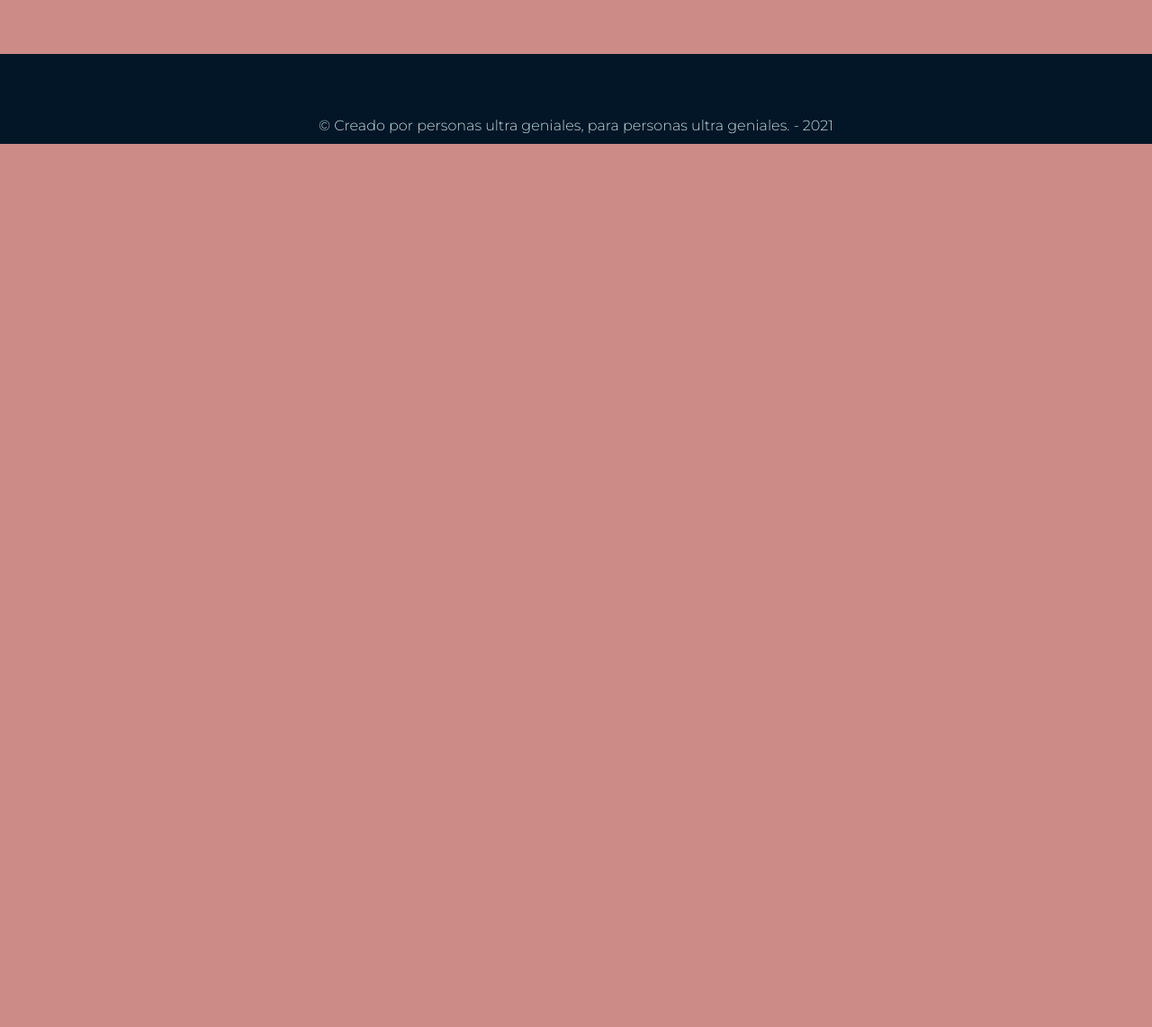
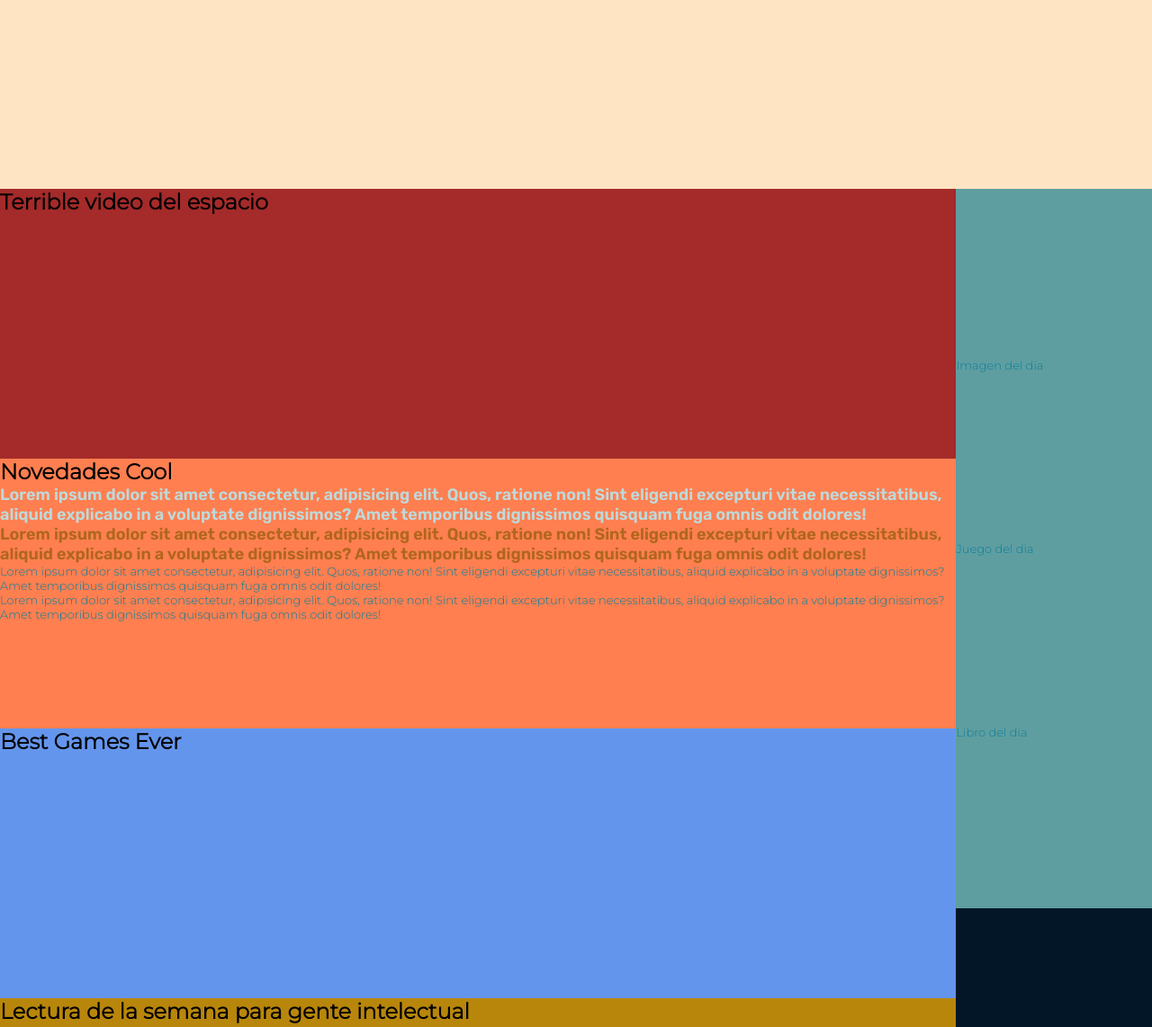
Before and after one commit to rosacabrerac/The-Space-Zone, a plain HTML site: page index.html in a window 1280 px wide. Shown: the part 640-1782 px from the top of the page at 90% size. Before the commit the page ends 800 px from the top, so only its background shows below. Drawn offline with Linux system fonts and the light colour scheme.

Commit message:
Avances al 30/09

```diff
--- a/index.html
+++ b/index.html
@@ -1,32 +1,91 @@
 <!DOCTYPE html>
 <html lang="es">
+
 <head>
     <meta charset="UTF-8">
     <meta http-equiv="X-UA-Compatible" content="IE=edge">
     <meta name="viewport" content="width=device-width, initial-scale=1.0">
-    <link href="/styles/styles.css" rel="stylesheet"></link>
+
+    <link href="/styles/styles.css" rel="stylesheet">
+    </link>
+    <!-- <link rel="canonical" href="https://getbootstrap.com/docs/4.3/examples/album/"> -->
+    <!-- <link href="styles/bootstrap.min.css" rel="stylesheet"> -->
     <link rel="preconnect" href="https://fonts.googleapis.com">
     <link rel="preconnect" href="https://fonts.gstatic.com" crossorigin>
     <link href="https://fonts.googleapis.com/css2?family=Rubik:wght@600&display=swap" rel="stylesheet">
-    <link href="https://fonts.googleapis.com/css2?family=Montserrat:wght@300&family=Rubik:wght@600&display=swap" rel="stylesheet">
+    <link href="https://fonts.googleapis.com/css2?family=Montserrat:wght@300&family=Rubik:wght@600&display=swap"
+        rel="stylesheet">
+    <link rel="stylesheet" href="https://use.fontawesome.com/releases/v5.3.1/css/all.css"
+        integrity="sha384-mzrmE5qonljUremFsqc01SB46JvROS7bZs3IO2EmfFsd15uHvIt+Y8vEf7N7fWAU" crossorigin="anonymous">
 
-    <title>Project - Posiblemente sobre el espacio, vamos a ver (?</title>
+    <title>The Space Zone</title>
 </head>
+
 <body>
     <nav>
-        <ul>
+        <ul class="nav">
             <li><a href="#">INICIO</a></li>
             <li><a href="#">NOVEDADES</a></li>
             <li><a href="#">RECOMENDACIONES</a></li>
             <li><a href="#">GALERÍA</a></li>
             <li><a href="#">CONTACTO</a></li>
+            <li><input type="search" id="searchBar" placeholder="Buscar..." aria-label="Search" /></li>
         </ul>
     </nav>
     <main>
-        <input id="input" type="text">
-        <button onclick="apiRequest()">Buscar</button>
-        <div id="APODimagen"></div>
-        <p id="APODexplicacion"></p>
+        <section id="cabecera">
+
+        </section>
+        <div id="container">
+            <!-- Seccion principal -->
+            <div id="seccionPrincipal">
+                <section id="videoEspacio">
+                    <h1>Terrible video del espacio</h1>
+                </section>
+
+                <section id="novedades">
+                    <h1>Novedades Cool</h1>
+                    <p class="tituloPrincipal">Lorem ipsum dolor sit amet consectetur, adipisicing elit. Quos, ratione
+                        non!
+                        Sint eligendi excepturi vitae necessitatibus, aliquid explicabo in a voluptate dignissimos? Amet
+                        temporibus dignissimos quisquam fuga omnis odit dolores!</p>
+                    <p class="tituloSecundario">Lorem ipsum dolor sit amet consectetur, adipisicing elit. Quos, ratione
+                        non!
+                        Sint eligendi excepturi vitae necessitatibus, aliquid explicabo in a voluptate dignissimos? Amet
+                        temporibus dignissimos quisquam fuga omnis odit dolores!</p>
+                    <p class="parrafoPrincipal">Lorem ipsum dolor sit amet consectetur, adipisicing elit. Quos, ratione
+                        non!
+                        Sint eligendi excepturi vitae necessitatibus, aliquid explicabo in a voluptate dignissimos? Amet
+                        temporibus dignissimos quisquam fuga omnis odit dolores!</p>
+                    <p class="parrafoSecundario">Lorem ipsum dolor sit amet consectetur, adipisicing elit. Quos, ratione
+                        non! Sint eligendi excepturi vitae necessitatibus, aliquid explicabo in a voluptate dignissimos?
+                        Amet temporibus dignissimos quisquam fuga omnis odit dolores!</p>
+                </section>
+
+                <section id="juegos">
+                    <h1>Best Games Ever</h1>
+                </section>
+
+                <section id="libros">
+                    <h1>Lectura de la semana para gente intelectual</h1>
+                </section>
+
+                <div id="fotoDia">
+                </div>
+            </div>
+            <!-- Seccion lateral -->
+            <div id="seccionLateral">
+                <section id="fotoDiaSide">
+                    <p class="parrafoPrincipal">Imagen del dia</p>
+                </section>
+                <section id="juegosSide">
+                    <p class="parrafoPrincipal">Juego del dia</p>
+                </section>
+                <section id="librosSide">
+                    <p class="parrafoPrincipal">Libro del dia</p>
+                </section>
+            </div>
+        </div>
     </main>
     <footer>
 
@@ -34,6 +93,8 @@
             &copy; Creado por personas ultra geniales, para personas ultra geniales. - 2021
         </div>
     </footer>
-    <script src="script.js"></script>
+    <!-- <script src="js/bootstrap.bundle.min.js"></script> -->
+    <script src="js/foto-del-dia.js"></script>
 </body>
+
 </html>
--- a/styles/styles.css
+++ b/styles/styles.css
@@ -7,13 +7,61 @@
   text-decoration: none;
 }
 
-nav {
+.tituloPrincipal{
+  font-family: "Rubik", sans-serif;
+  color: #bddadb;
+  font-size: large;
+}
+.tituloSecundario{
+  font-family: "Rubik", sans-serif;
+  color: #AF661D;
+  font-size: large;
+}
+.parrafoPrincipal{
+  font-family: "Montserrat", sans-serif;
+  color: rgb(11, 127, 156);
+  font-size : small;
+}
+.parrafoSecundario{
+  font-family: "Montserrat", sans-serif;
+  color: rgb(11, 127, 156);
+  font-size: small;
+}
+
+#container{
+  display: flex;
+}
+
+#seccionPrincipal{
+  width: 83%;
+}
+
+#seccionLateral{
+  display: flex;
+  flex-direction: column;
+  justify-content: space-evenly;
+  background-color: cadetblue;
+  width: 17%;
+  height: 800px;
+}
+
+#cabecera {
+  height: 800px;
+  width: 100%;
+  background-color: bisque;
+}
+
+/* Comienzo Barra de Navegación*/
+
+.nav {
   font-family: "Rubik", sans-serif;
   font-size: large;
+  background-color: #021627;
   height: 50px;
-  background-color: #021627;
   align-items: center;
   margin: auto;
+  display: flex;
+  justify-content: space-evenly;
 }
 
 nav ul {
@@ -27,20 +75,50 @@ nav li {
 nav a {
   color: #bddadb;
   display: block;
-  padding: 15px;
 }
+
+#searchBar {
+  border-radius: 3px;
+  height: 25px;
+  border: #bddadb;
+  font-size: 14px;
+  font-family: "Montserrat", sans-serif;
+}
+
+/* Fin Barra de Navegación*/
 
 body {
   font-family: "Montserrat", sans-serif;
   font-weight: 200;
-  background-color: #cc8b86;
+  /* background-color: #cc8b86; */
+  background-color:#021627;
+}
+
+#videoEspacio {
+  height: 300px;
+  background-color: brown;
+}
+
+#novedades {
+  height: 300px;
+  background-color: coral;
+}
+
+#juegos {
+  height: 300px;
+  background-color: cornflowerblue;
+}
+
+#libros {
+  height: 300px;
+  background-color: darkgoldenrod;
 }
 
 footer {
   width: 100%;
   background-color: #021627;
   height: 100px;
-  position: fixed;
+  position: relative;
   bottom: 0px;
 
 }
@@ -57,16 +135,16 @@ footer {
   bottom: 0px;
 }
 
-button {
+/* button {
   cursor: pointer;
 }
 
 .centerImage {
   text-align: center;
   border: black 4px solid;
-}
+} */
 
-#APODimagen {
+/* #APODimagen {
   display: block;
   text-align: center;
   margin-left: auto;
@@ -75,4 +153,5 @@ button {
 
 #APODtituloDeImagen {
   text-align: center;
-}
+  color: #bddadb;
+} */
```
Also changed, not shown: js/foto-del-dia.js (added, +34 -0 lines), maintenance.html (added, +21 -0 lines), img/CometLovejoyE4_Hemmerich2_2180.jpg (added), img/NGC1055-ESO-Crop-L1.jpg (added), img/happyla_jurasevich_2500.jpg (added), js/bootstrap.bundle.min.js (added), styles/bootstrap.min.css (added), 3 other files.
